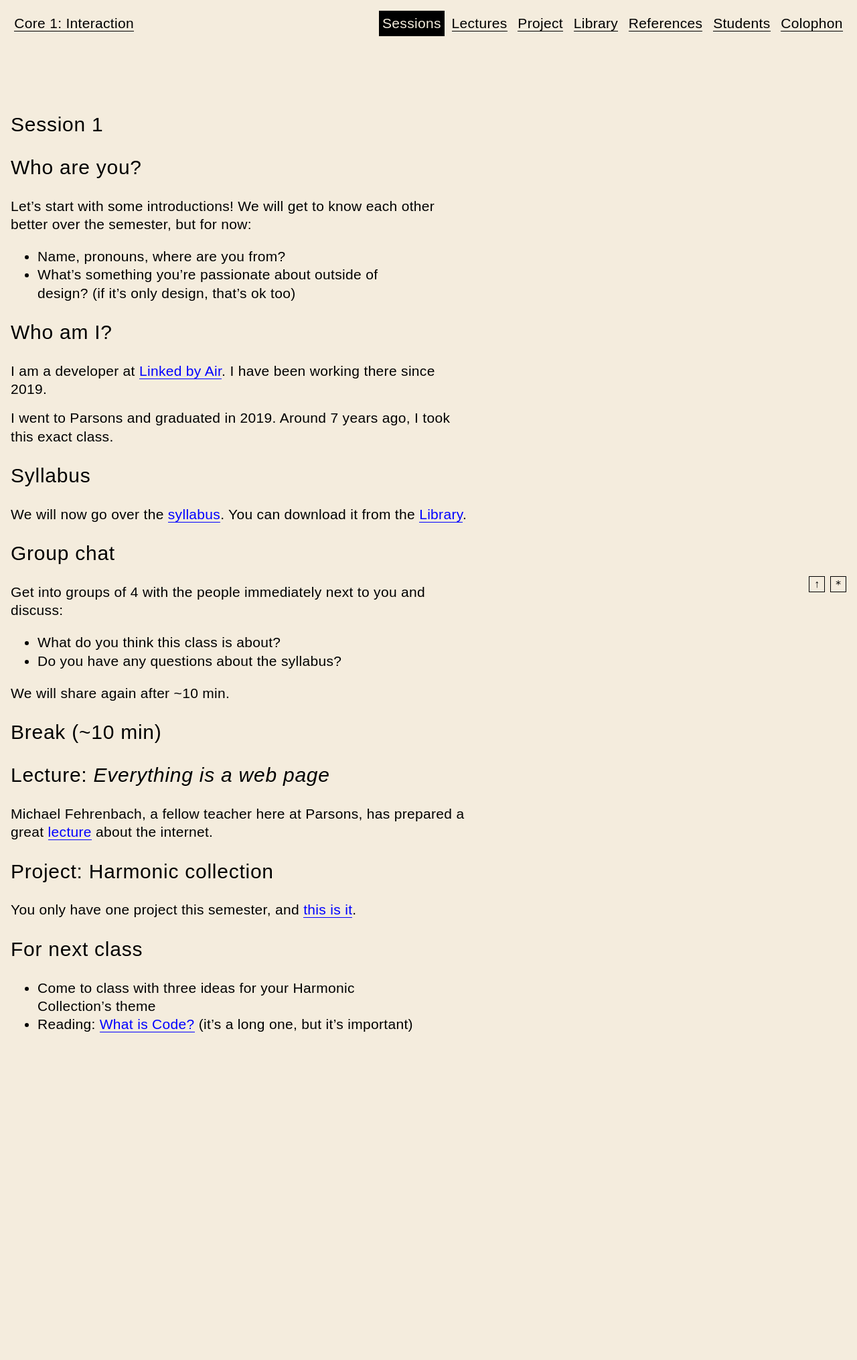
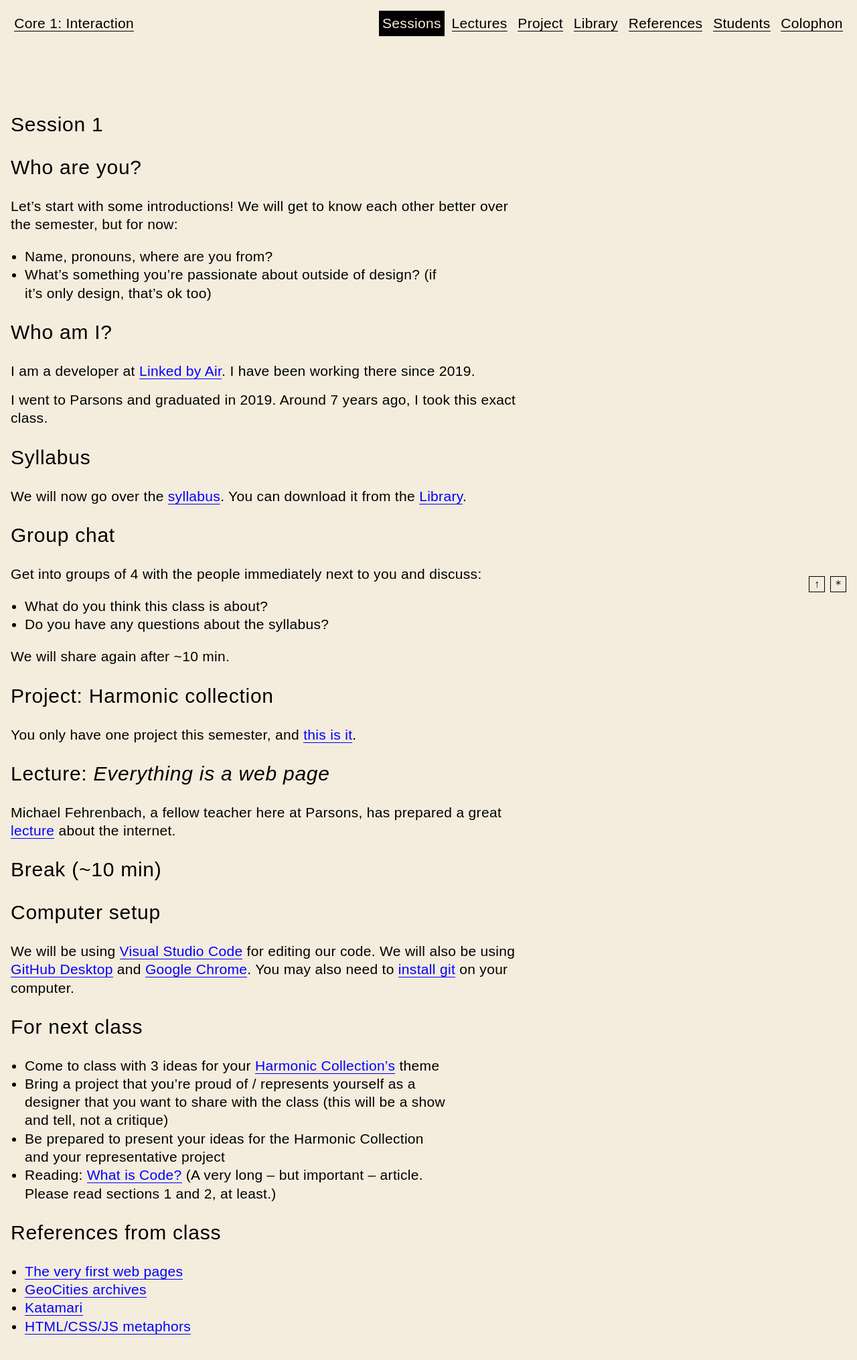
Before and after one commit to jackrieger/core-1-interaction, a Jekyll site: the page built from sessions/1.md, in a window 1280 px wide. Shown: the whole page at 67% size. Built offline with Jekyll 4.4.1, drawn with Linux system fonts in a browser that asks for light colours; before the commit the page ends 1579 px from its top, so only the background shows below that.

Commit message:
Update after session 1

```diff
--- a/css/main.scss
+++ b/css/main.scss
@@ -3,7 +3,7 @@
 
 .main {
   margin-top: 5rem;
-  max-width: 45rem;
+  max-width: 50rem;
   padding: 1rem;
 
   // font-md
--- a/css/tags.scss
+++ b/css/tags.scss
@@ -63,7 +63,7 @@ tr {
 }
 
 li {
-  max-width: 28em;
+  max-width: 30em;
 }
 
 p {
@@ -101,3 +101,7 @@ a {
 img {
   max-width: 100%;
 }
+
+ul {
+  padding-left: 1em;
+}
--- a/sessions/1.md
+++ b/sessions/1.md
@@ -28,17 +28,30 @@ Get into groups of 4 with the people immediately next to you and discuss:
 
 We will share again after ~10 min.
 
-## Break (~10 min)
+## Project: Harmonic collection
+
+You only have one project this semester, and [this is it]({{ site.baseurl }}/project).
 
 ## Lecture: *Everything is a web page*
 
 Michael Fehrenbach, a fellow teacher here at Parsons, has prepared a great [lecture]({{ site.baseurl }}/lectures/everything-is-a-web-page) about the internet.
 
-## Project: Harmonic collection
+## Break (~10 min)
 
-You only have one project this semester, and [this is it]({{ site.baseurl }}/project).
+## Computer setup
+
+We will be using [Visual Studio Code](https://code.visualstudio.com/download) for editing our code. We will also be using [GitHub Desktop](https://desktop.github.com/) and [Google Chrome](https://www.google.com/chrome/dr/download/). You may also need to [install git](https://git-scm.com/book/en/v2/Getting-Started-Installing-Git) on your computer.
 
 ## For next class
 
-- Come to class with three ideas for your Harmonic Collection's theme
-- Reading: [What is Code?](https://www.bloomberg.com/graphics/2015-paul-ford-what-is-code/) (it's a long one, but it's important)
+- Come to class with 3 ideas for your [Harmonic Collection’s]({{ site.baseurl }}/project) theme
+- Bring a project that you’re proud of / represents yourself as a designer that you want to share with the class (this will be a show and tell, not a critique)
+- Be prepared to present your ideas for the Harmonic Collection and your representative project
+- Reading: [What is Code?](https://www.bloomberg.com/graphics/2015-paul-ford-what-is-code/) (A very long – but important – article. Please read sections 1 and 2, at least.)
+
+## References from class
+
+- [The very first web pages](https://info.cern.ch/hypertext/WWW/TheProject.html)
+- [GeoCities archives](https://geocities.restorativland.org/)
+- [Katamari](https://youtu.be/0iKh8bZOSBg?si=KL3SzsKkbTZ1oz28)
+- [HTML/CSS/JS metaphors](https://veryinteractive.net/pdfs/metaphors-html-css-js.pdf)
```
Also changed, not shown: lectures/index.md (+1 -1 lines).
